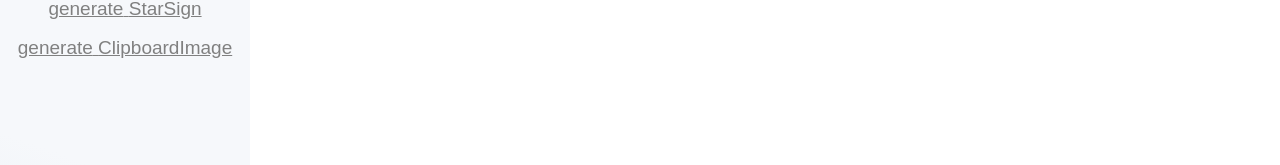
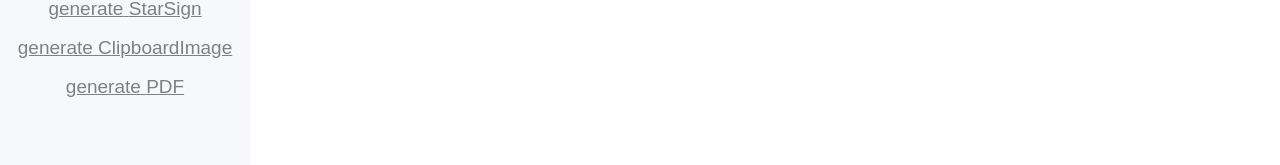
Before and after one commit to JaeanHan/whiteboard, a React (Create React App) app: page / in a window 1280 px wide. Shown: the part 312-477 px from the top of the page. Built offline with nearby package versions, Linux system fonts and the light colour scheme.

Commit message:
feat: pdf로 저장하기 추가 및 콘솔로그 주석 그런데 svg의 animate 이후에 캡쳐하는 방법이 필요함

```diff
--- a/package.json
+++ b/package.json
@@ -6,12 +6,14 @@
     "@testing-library/jest-dom": "^5.14.1",
     "@testing-library/react": "^13.0.0",
     "@testing-library/user-event": "^13.2.1",
+    "html2canvas": "^1.4.1",
+    "jspdf": "^2.5.2",
     "react": "^18.2.0",
     "react-dom": "^18.2.0",
     "react-scripts": "5.0.1",
     "web-vitals": "^2.1.0"
   },
-  "proxy" : "http://localhost:8080",
+  "proxy": "http://localhost:8080",
   "scripts": {
     "start": "react-scripts start",
     "build": "react-scripts build",
--- a/src/App.js
+++ b/src/App.js
@@ -2,7 +2,7 @@ import "./App.css";
 import { Canvas } from "./components/Canvas";
 import { SideBar } from "./components/SideBar";
 import { eventNameEnum } from "./utils/enums";
-import { useEffect, useState } from "react";
+import {useEffect, useRef, useState} from "react";
 import { GroupEventManager } from "./eventTarget/GroupEventManager";
 import { ThrottlingDebouncingManager } from "./eventTarget/ThrottlingDebouncingManager";
 import { Banner } from "./components/Banner";
@@ -34,19 +34,29 @@ function App() {
   const [currentEvent, setCurrentEvent] = useState(() => eventNameEnum.none);
   // const [user, setUser] = useState("jaean");
   const [user, setUser] = useState("study");
+  const canvasRef = useRef(null);
+    const [canvasSize, setCanvasSize] = useState({
+        // width: window.innerWidth - sideBarWidth,
+        // height: window.innerHeight - bannerHeight,
+        width: window.innerWidth,
+        height: window.innerHeight,
+    });
 
-  useEffect(() => {
+    useEffect(() => {
     setCurrentEvent(eventNameEnum.load);
   }, [setUser]);
 
   return (
     <div className="App">
       <Banner setCurrentEvent={setCurrentEvent} />
-      <SideBar currentEvent={currentEvent} setCurrentEvent={setCurrentEvent} />
+      <SideBar currentEvent={currentEvent} setCurrentEvent={setCurrentEvent} ref={canvasRef} canvasSize={canvasSize} />
       <Canvas
         currentEvent={currentEvent}
         setCurrentEvent={setCurrentEvent}
         owner={user}
+        ref={canvasRef}
+        canvasSize={canvasSize}
+        setCanvasSize={setCanvasSize}
       />
     </div>
   );
--- a/src/components/Banner.js
+++ b/src/components/Banner.js
@@ -21,7 +21,7 @@ export const Banner = ({ setCurrentEvent }) => {
 
     const name = tempName || WM.getUnnamedWindowNameOnAdd();
 
-    console.log("name", name);
+    // console.log("name", name);
 
     WM.addWindow(name);
 
--- a/src/components/Canvas.js
+++ b/src/components/Canvas.js
@@ -1,5 +1,5 @@
 import { useSelectControl } from "../hooks/useSelectControl";
-import { useEffect, useState } from "react";
+import {forwardRef, useEffect, useRef, useState} from "react";
 import { cursorModeEnum, eventNameEnum, svgTypeEnum } from "../utils/enums";
 import { sideBarWidth } from "./SideBar";
 import { useLineGenerator } from "../hooks/useLineGenerator";
@@ -17,8 +17,10 @@ import { SelectBox } from "./SelectBox";
 import { useClipImageGenerator } from "../hooks/useClipImageGenerator";
 import { ToastMessage } from "./ToastMessage";
 import { MessageQueue } from "../utils/MessageQueue";
+import html2canvas from "html2canvas";
+import jsPDF from "jspdf";
 
-export const Canvas = ({ currentEvent, setCurrentEvent, owner }) => {
+export const Canvas = forwardRef(({ currentEvent, setCurrentEvent, owner, canvasSize, setCanvasSize }, ref) => {
   const {
     addSvgOnStore,
     hideSvgOnStore,
@@ -42,12 +44,7 @@ export const Canvas = ({ currentEvent, setCurrentEvent, owner }) => {
   const [messages, setMessages] = useState([]);
   const [tempPos, setTempPos] = useState(new Map());
   const [cursorMode, setCursorMode] = useState(cursorModeEnum.default);
-  const [canvasSize, setCanvasSize] = useState({
-    // width: window.innerWidth - sideBarWidth,
-    // height: window.innerHeight - bannerHeight,
-    width: window.innerWidth,
-    height: window.innerHeight,
-  });
+
 
   const TM = ThrottlingDebouncingManager.getInstance();
   const WM = WindowManager.getInstance();
@@ -80,13 +77,13 @@ export const Canvas = ({ currentEvent, setCurrentEvent, owner }) => {
   const showToastMessage = (message) => {
     MD.push(message);
     const test = MD.getCurrentQueue();
-    console.log("add", test);
+    // console.log("add", test);
     setMessages(test);
 
     setTimeout(() => {
       const result = MD.popLeft();
       const test2 = MD.getCurrentQueue();
-      console.log("test2", test2);
+      // console.log("test2", test2);
       setMessages(test2);
     }, 1600);
   };
@@ -298,7 +295,7 @@ export const Canvas = ({ currentEvent, setCurrentEvent, owner }) => {
   };
 
   useEffect(() => {
-    console.log("use effect", currentEvent, cursorMode);
+    // console.log("use effect", currentEvent, cursorMode);
 
     if (currentEvent === eventNameEnum.addPath) {
       setCursorMode(cursorModeEnum.write);
@@ -357,9 +354,11 @@ export const Canvas = ({ currentEvent, setCurrentEvent, owner }) => {
     }
   };
 
+
   return (
       <div
           id="canvas"
+          ref={ref}
           style={{
             position: "relative",
             backgroundColor: "white",
@@ -398,4 +397,4 @@ export const Canvas = ({ currentEvent, setCurrentEvent, owner }) => {
         {render(liveStore, handleSelect, deleteSvgById, setAdditionalProps)}
       </div>
   );
-};
+});
--- a/src/components/SideBar.js
+++ b/src/components/SideBar.js
@@ -1,24 +1,12 @@
-import { useEffect, useMemo, useState } from "react";
+import {forwardRef, useEffect, useMemo, useState} from "react";
 import { eventNameEnum } from "../utils/enums";
+import html2canvas from "html2canvas";
+import jsPDF from "jspdf";
 
 export const sideBarWidth = 250;
 
-export const SideBar = ({ currentEvent, setCurrentEvent }) => {
-  // const divRef = useRef();
-  // const [comment, setComment] = useState("");
+export const SideBar = forwardRef(({ currentEvent, setCurrentEvent, onClickPdf, canvasSize }, canvasRef) => {
   const [mode, setMode] = useState("Default");
-  // const httpRequest = HttpRequestManager.getInstance();
-
-  // test
-  // useEffect(() => {
-  //   httpRequest
-  //     // axios
-  //     .get("api/test")
-  //     .then((res) => {
-  //       setComment(res);
-  //     })
-  //     .catch((err) => console.log(err));
-  // }, [setComment]);
 
   useEffect(() => {
     if (currentEvent === eventNameEnum.windowChange) {
@@ -98,11 +86,52 @@ export const SideBar = ({ currentEvent, setCurrentEvent }) => {
     setCurrentEvent(eventNameEnum.erase);
   };
 
+  const PDF = async () => {
+    const canvasEle = canvasRef?.current;
+
+    if (!canvasEle) return;
+
+    const animateElements = canvasEle.querySelectorAll('animate');
+    animateElements.forEach(animate => {
+      const target = animate.parentElement;
+      const attributeName = animate.getAttribute('attributeName');
+      const to = animate.getAttribute('to');
+
+      if (target && attributeName && to) {
+        target.setAttribute(attributeName, to);
+      }
+    });
+
+    await new Promise(resolve => setTimeout(resolve, 3000));
+
+    const canvas = await html2canvas(canvasEle, {
+      useCORS: true,
+      allowTaint: true,
+      foreignObjectRendering: true,
+      scale: 2,
+      x: -sideBarWidth/2 - 50,
+      y: - 30,
+      width: canvasSize.width,
+      height: canvasSize.height,
+    });
+
+    const imgData = canvas.toDataURL("image/png");
+    const pdf = new jsPDF({
+      orientation: "portrait",
+      unit: "px",
+      format: [canvas.width, canvas.height],
+    });
+
+    pdf.addImage(imgData, "PNG", 0, 0, canvas.width, canvas.height);
+    pdf.save("my-note-pdf.pdf");
+  };
+
   const cursor = useMemo(() => [Default, Pencil, Eraser], [mode]);
   const temp = useMemo(
-    () => [Document, Save, SaveAll, Rect, Text, Line, StarSign, ClipboardImage],
+      () => [Document, Save, SaveAll, Rect, Text, Line, StarSign, ClipboardImage, PDF],
       [Document],
   );
+
 
   return (
       <div
@@ -170,6 +199,7 @@ export const SideBar = ({ currentEvent, setCurrentEvent }) => {
               </button>
           );
         })}
+
       </div>
   );
-};
+});
--- a/src/components/svgs/TextSVG.js
+++ b/src/components/svgs/TextSVG.js
@@ -7,6 +7,7 @@ const fontStyle = {
   fontSize: 30,
   fill: "black",
   lineHeight: 1,
+  whiteSpace: 'pre-line'
 };
 
 export const TextSVG = ({
@@ -19,7 +20,7 @@ export const TextSVG = ({
 }) => {
   const { src, width, height, comment } = attachment;
   //test1test2test3;'Leckerli One', cursive.red
-  const [text, setText] = useState(comment || "test1test2test3");
+  const [text, setText] = useState(comment || "enter the text here");
   const [widthHeight, setWidthHeight] = useState({
     width: width,
     height: height,
--- a/src/eventTarget/GroupEventManager.js
+++ b/src/eventTarget/GroupEventManager.js
@@ -30,7 +30,7 @@ export class GroupEventManager extends EventTarget {
     if (!this.registeredEventMap.has(type)) {
       super.addEventListener(type, handler);
       this.registeredEventMap.set(type, handler);
-      console.log("registered event", type);
+      // console.log("registered event", type);
     }
   };
 
@@ -49,7 +49,7 @@ export class GroupEventManager extends EventTarget {
   goFaster = () => {
     if (this.keyMoveSpeed <= this.speedLimit) {
       this.keyMoveSpeed += 1;
-      console.log("gem", this.keyMoveSpeed);
+      // console.log("gem", this.keyMoveSpeed);
     }
   };
   settleDown = () => {
--- a/src/eventTarget/ThrottlingDebouncingManager.js
+++ b/src/eventTarget/ThrottlingDebouncingManager.js
@@ -30,7 +30,7 @@ export class ThrottlingDebouncingManager extends EventTarget {
     if (!this.eventThrottleMap.has(type)) {
       super.addEventListener(type, handler);
       this.eventThrottleMap.set(type, handler);
-      console.log("registered event", type);
+      // console.log("registered event", type);
     }
     return this;
   };
--- a/src/eventTarget/WindowManager.js
+++ b/src/eventTarget/WindowManager.js
@@ -29,7 +29,7 @@ export class WindowManager {
   };
 
   init = () => {
-    console.log("wm init!");
+    // console.log("wm init!");
     this.selectedWindow = `${this.unnamedWindow} 1`;
     this.windowRealVirtualNameMap.set(this.selectedWindow, this.selectedWindow);
   };
@@ -52,7 +52,7 @@ export class WindowManager {
       const nameAndViewIndexMapping =
         windowName + this.windowRealVirtualNameMap.size;
 
-      console.log("???", nameAndViewIndexMapping, realName);
+      // console.log("???", nameAndViewIndexMapping, realName);
 
       this.nonUniqueNameIndexMap.set(nameAndViewIndexMapping, realName);
 
@@ -72,7 +72,7 @@ export class WindowManager {
     this.windowRealVirtualNameMap.delete(realName);
     // this.nonUniqueNameIndexMap.delete(realName);
 
-    console.log("delete", virtualName, "at", viewIndex);
+    // console.log("delete", virtualName, "at", viewIndex);
     console.log(this.windowRealVirtualNameMap);
   };
 
```
Also changed, not shown: src/components/SvgContainer.js (+4 -4 lines), 1 other file (tests, documents, lock files or other folders). Lines whose indentation alone changed are shown as unchanged.
